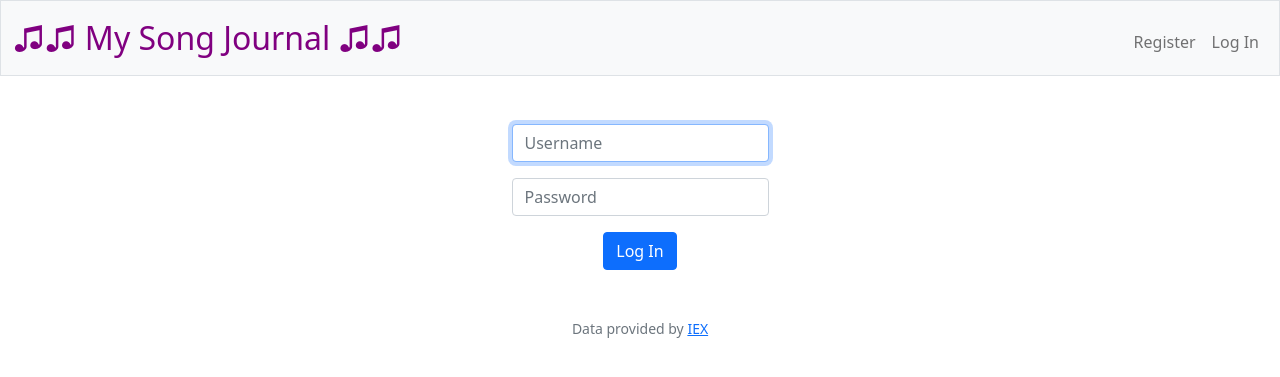
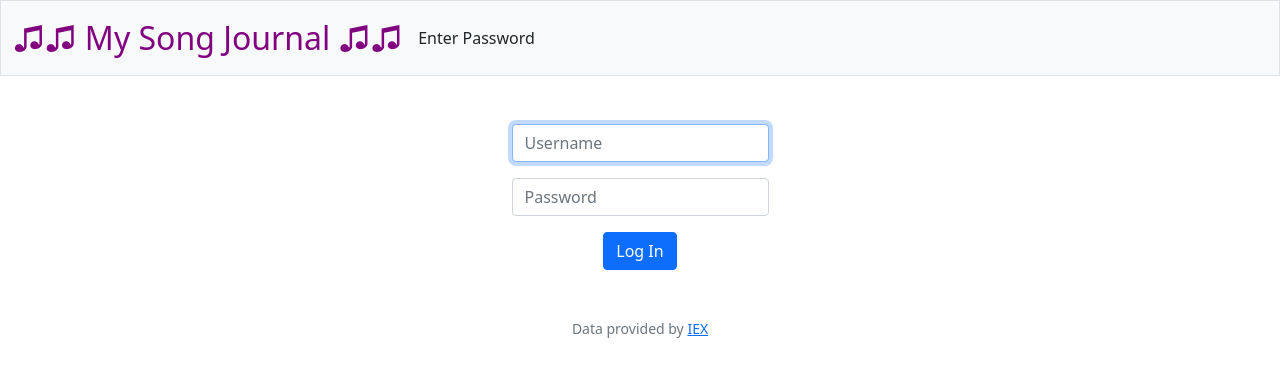
Before and after one commit to kumarpreetham09/CS50-Projects, a Flask app: page /login in a window 1280 px wide. Shown: the top 377 px of the page. Run offline with Flask 3, Linux system fonts and the light colour scheme; some libraries are stand-ins or nearby versions.

Commit message:
Sun, Jul 23, 2023, 5:25 PM +08:00

```diff
--- a/project/templates/layout.html
+++ b/project/templates/layout.html
@@ -40,10 +40,7 @@
                             <li class="nav-item"><a class="nav-link" href="/logout">Log Out</a></li>
                         </ul>
                     {% else %}
-                        <ul class="navbar-nav ms-auto mt-2">
-                            <li class="nav-item"><a class="nav-link" href="/register">Register</a></li>
-                            <li class="nav-item"><a class="nav-link" href="/login">Log In</a></li>
-                        </ul>
+                        <span text-align:centre class="blue">Enter Password</span>
                     {% endif %}
                 </div>
             </div>
```
